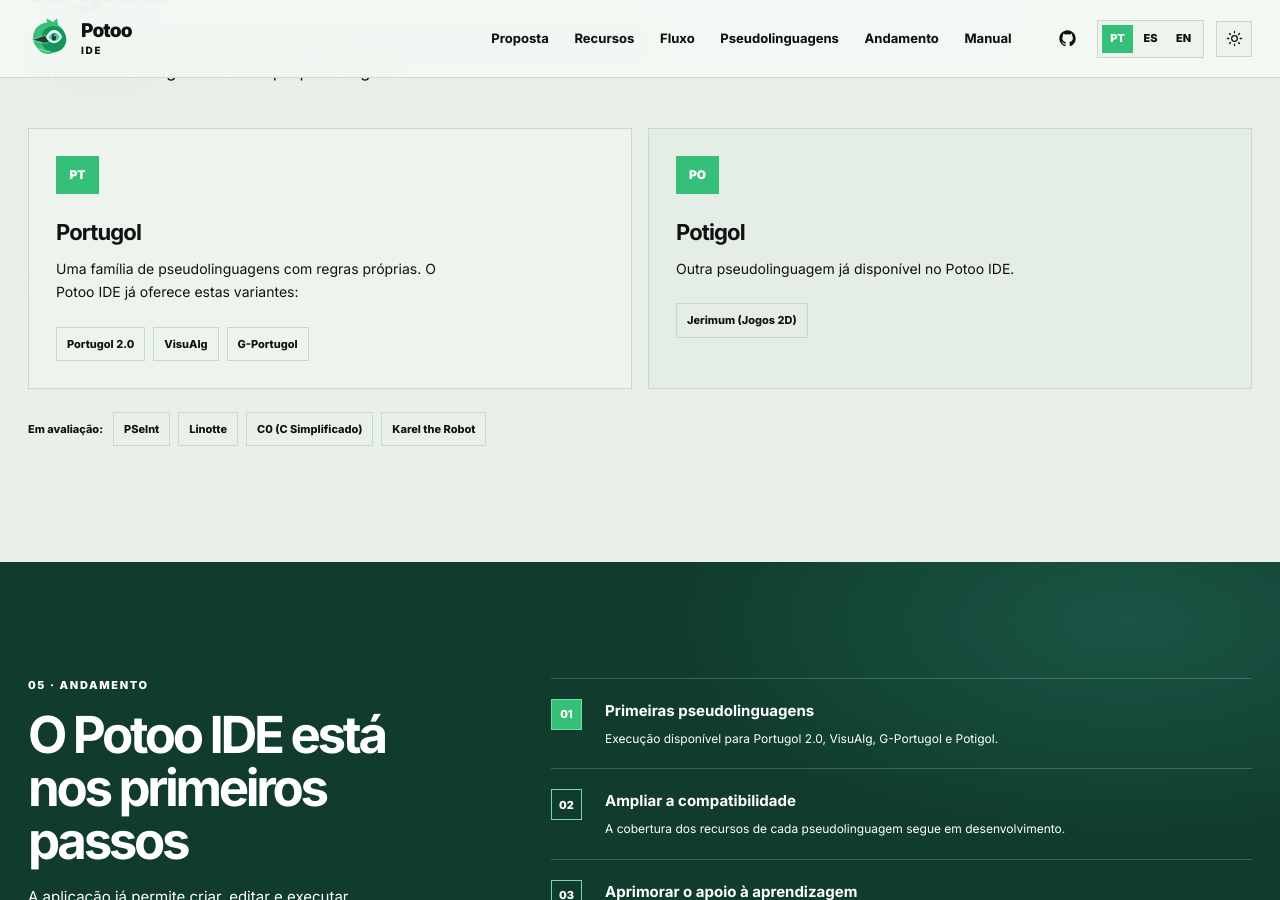
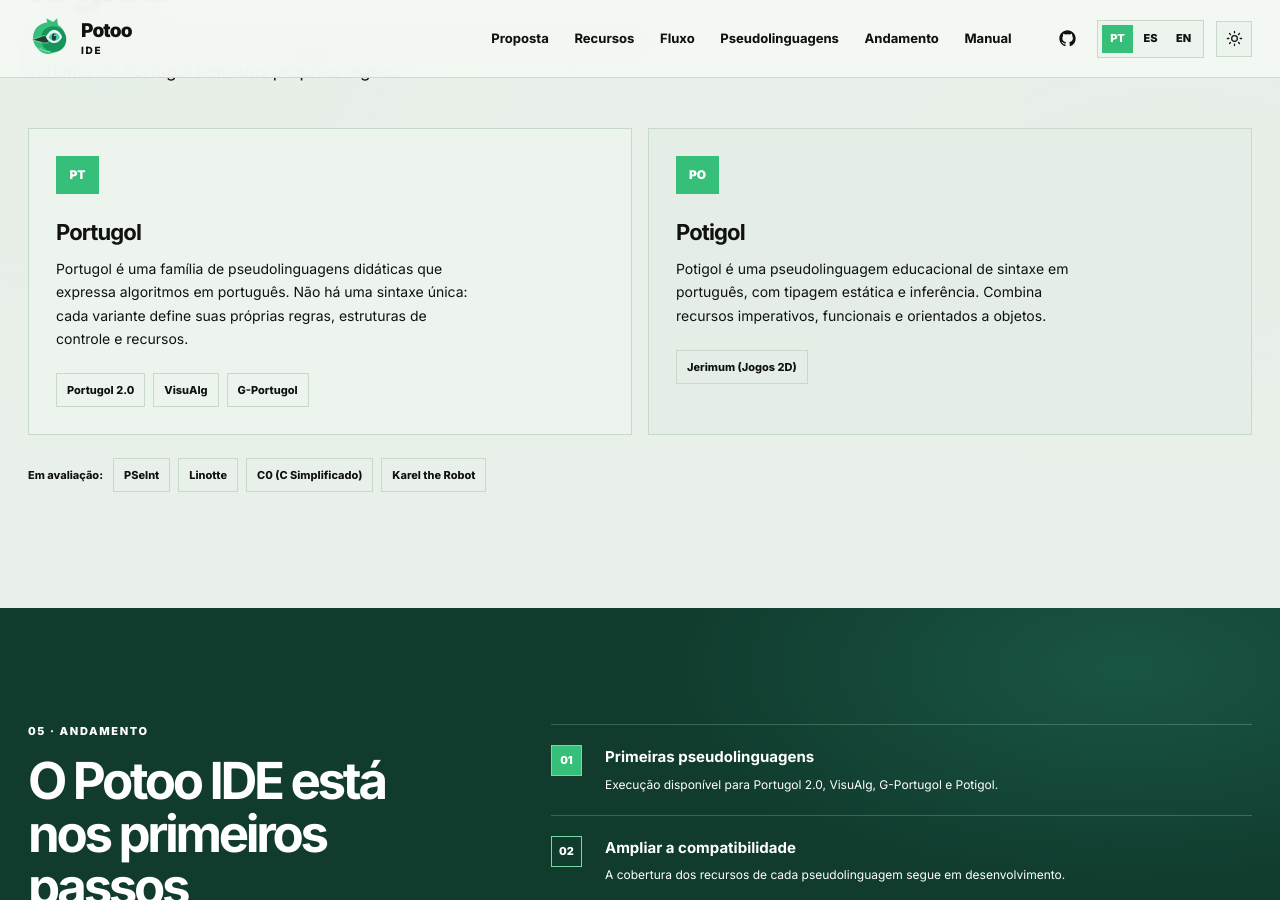
Before and after one commit to diegopn/potoo-site, a Jekyll site: the page built from index.html, in a window 1280 px wide and 900 px high, scrolled down 3359 px. Built offline with Jekyll 4.4.1, drawn with Linux system fonts in a browser that asks for light colours.

Commit message:
Expand pseudolanguage card descriptions

```diff
--- a/en/index.html
+++ b/en/index.html
@@ -105,8 +105,8 @@
           <p>Potoo IDE already runs pseudolanguages from the Portugol family and Potigol. Each Portugol variant has its own rules.</p>
         </div>
         <div class="language-panels">
-          <article class="language-panel"><span class="language-code">PT</span><h3>Portugol</h3><p>A family of pseudolanguages with their own rules. Potoo IDE already supports these variants:</p><div class="language-evaluation" aria-label="Portugol family variants"><span>Portugol 2.0</span><span>VisuAlg</span><span>G-Portugol</span></div></article>
-          <article class="language-panel"><span class="language-code">PO</span><h3>Potigol</h3><p>A separate pseudolanguage already available in Potoo IDE.</p><div class="language-evaluation" aria-label="Potigol feature"><span>Jerimum (2D Games)</span></div></article>
+          <article class="language-panel"><span class="language-code">PT</span><h3>Portugol</h3><p>Portugol is a family of educational pseudolanguages for expressing algorithms in Portuguese. It has no single syntax: each variant defines its own rules, control structures and features.</p><div class="language-evaluation" aria-label="Portugol family variants"><span>Portugol 2.0</span><span>VisuAlg</span><span>G-Portugol</span></div></article>
+          <article class="language-panel"><span class="language-code">PO</span><h3>Potigol</h3><p>Potigol is an educational pseudolanguage with Portuguese syntax, static typing and type inference. It combines imperative, functional and object-oriented programming features.</p><div class="language-evaluation" aria-label="Potigol feature"><span>Jerimum (2D Games)</span></div></article>
         </div>
         <div class="language-evaluation" aria-label="Possibilities under evaluation"><span class="evaluation-label">Under evaluation:</span><span>PSeInt</span><span>Linotte</span><span>C0 (Simplified C)</span><span>Karel the Robot</span></div>
       </div>
--- a/es/index.html
+++ b/es/index.html
@@ -105,8 +105,8 @@
           <p>Potoo IDE ya ejecuta pseudolenguajes de la familia Portugol y Potigol. Cada variante de Portugol tiene sus propias reglas.</p>
         </div>
         <div class="language-panels">
-          <article class="language-panel"><span class="language-code">PT</span><h3>Portugol</h3><p>Una familia de pseudolenguajes con reglas propias. Potoo IDE ya ofrece estas variantes:</p><div class="language-evaluation" aria-label="Variantes de la familia Portugol"><span>Portugol 2.0</span><span>VisuAlg</span><span>G-Portugol</span></div></article>
-          <article class="language-panel"><span class="language-code">PO</span><h3>Potigol</h3><p>Otro pseudolenguaje disponible en Potoo IDE.</p><div class="language-evaluation" aria-label="Recurso de Potigol"><span>Jerimum (Juegos 2D)</span></div></article>
+          <article class="language-panel"><span class="language-code">PT</span><h3>Portugol</h3><p>Portugol es una familia de pseudolenguajes didácticos para expresar algoritmos en portugués. No tiene una sintaxis única: cada variante define sus propias reglas, estructuras de control y recursos.</p><div class="language-evaluation" aria-label="Variantes de la familia Portugol"><span>Portugol 2.0</span><span>VisuAlg</span><span>G-Portugol</span></div></article>
+          <article class="language-panel"><span class="language-code">PO</span><h3>Potigol</h3><p>Potigol es un pseudolenguaje educativo con sintaxis en portugués, tipado estático e inferencia de tipos. Combina recursos imperativos, funcionales y orientados a objetos.</p><div class="language-evaluation" aria-label="Recurso de Potigol"><span>Jerimum (Juegos 2D)</span></div></article>
         </div>
         <div class="language-evaluation" aria-label="Posibilidades en evaluación"><span class="evaluation-label">En evaluación:</span><span>PSeInt</span><span>Linotte</span><span>C0 (C simplificado)</span><span>Karel the Robot</span></div>
       </div>
--- a/index.html
+++ b/index.html
@@ -120,8 +120,8 @@
           <p>O Potoo IDE já executa pseudolinguagens da família Portugol e Potigol. Cada variante do Portugol tem suas próprias regras.</p>
         </div>
         <div class="language-panels">
-          <article class="language-panel"><span class="language-code">PT</span><h3>Portugol</h3><p>Uma família de pseudolinguagens com regras próprias. O Potoo IDE já oferece estas variantes:</p><div class="language-evaluation" aria-label="Variantes da família Portugol"><span>Portugol 2.0</span><span>VisuAlg</span><span>G-Portugol</span></div></article>
-          <article class="language-panel"><span class="language-code">PO</span><h3>Potigol</h3><p>Outra pseudolinguagem já disponível no Potoo IDE.</p><div class="language-evaluation" aria-label="Recurso do Potigol"><span>Jerimum (Jogos 2D)</span></div></article>
+          <article class="language-panel"><span class="language-code">PT</span><h3>Portugol</h3><p>Portugol é uma família de pseudolinguagens didáticas que expressa algoritmos em português. Não há uma sintaxe única: cada variante define suas próprias regras, estruturas de controle e recursos.</p><div class="language-evaluation" aria-label="Variantes da família Portugol"><span>Portugol 2.0</span><span>VisuAlg</span><span>G-Portugol</span></div></article>
+          <article class="language-panel"><span class="language-code">PO</span><h3>Potigol</h3><p>Potigol é uma pseudolinguagem educacional de sintaxe em português, com tipagem estática e inferência. Combina recursos imperativos, funcionais e orientados a objetos.</p><div class="language-evaluation" aria-label="Recurso do Potigol"><span>Jerimum (Jogos 2D)</span></div></article>
         </div>
         <div class="language-evaluation" aria-label="Possibilidades em avaliação"><span class="evaluation-label">Em avaliação:</span><span>PSeInt</span><span>Linotte</span><span>C0 (C Simplificado)</span><span>Karel the Robot</span></div>
       </div>
```
